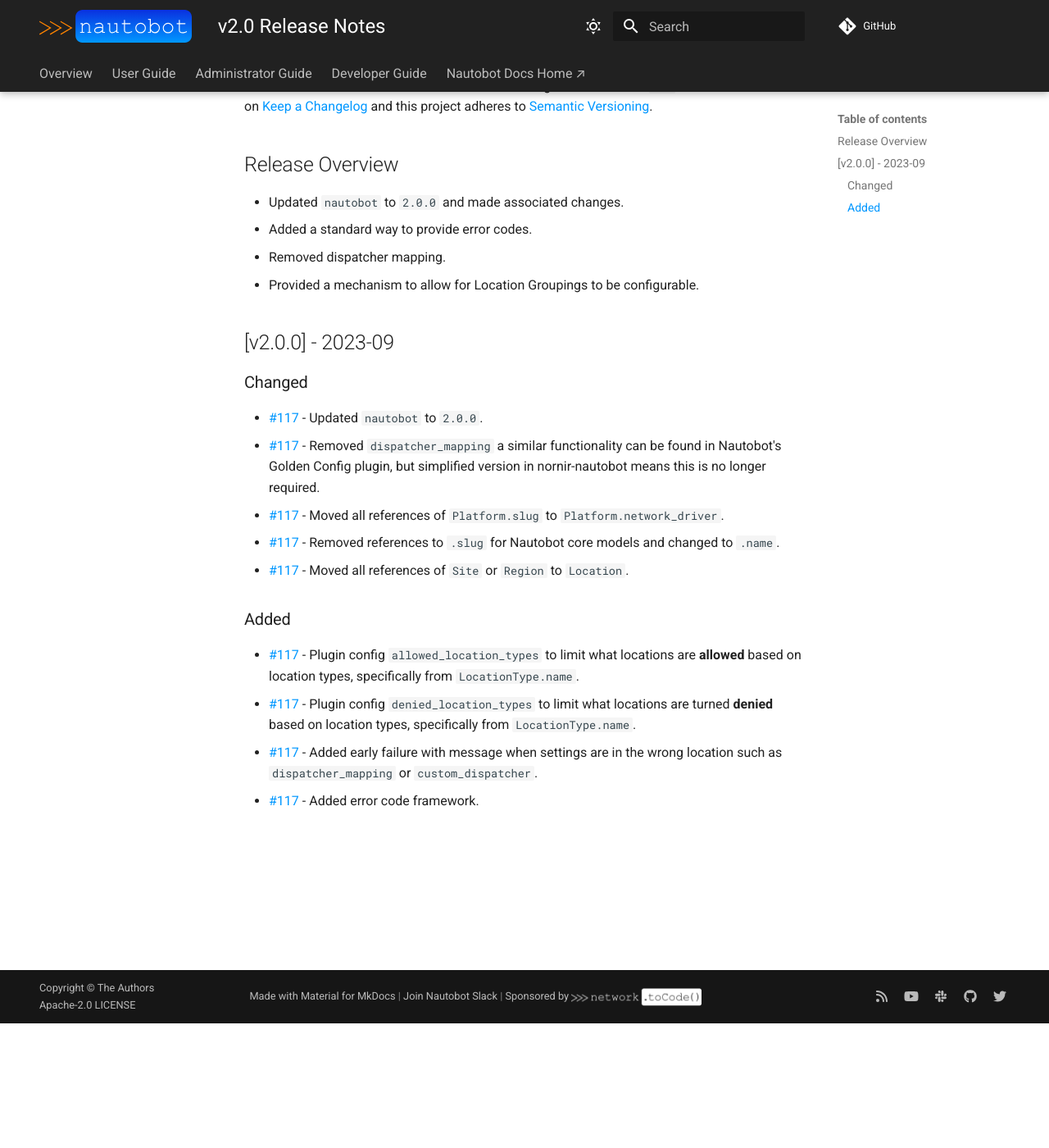
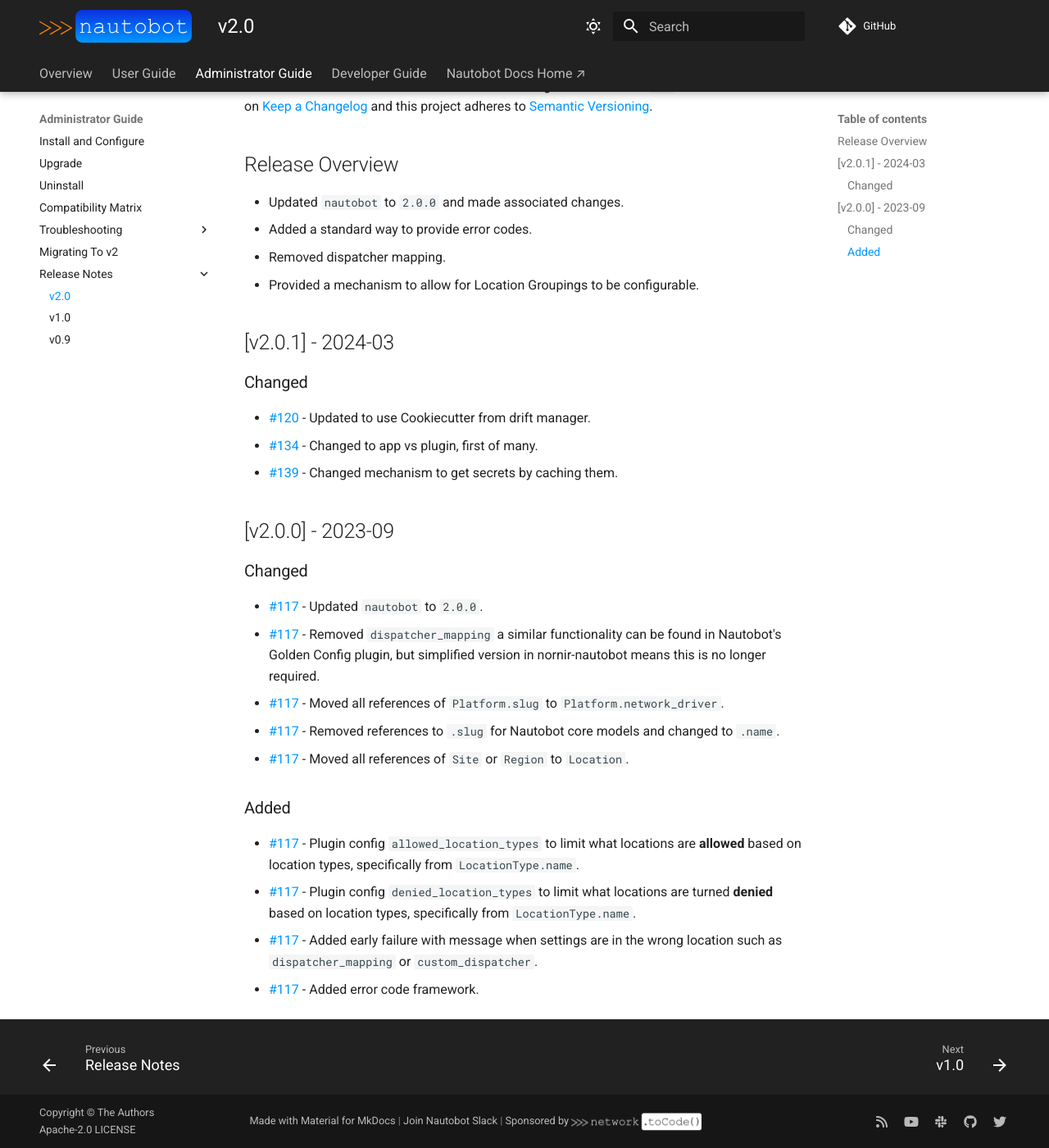
Before and after one commit to nautobot/nautobot-app-nornir, an MkDocs documentation site: the page built from docs/admin/release_notes/version_2.0.md, in a window 1280 px wide and 1400 px high, scrolled down 152 px. Shown: the whole window at 82% size. Built offline with MkDocs 1.6.1 and Material for MkDocs 9.7.7, drawn with Linux system fonts in a browser that asks for light colours; comment, search, counter and statistics services are not loaded.

Commit message:
Prep release 2.0.1 (#140)

```diff
--- a/docs/admin/release_notes/version_2.0.md
+++ b/docs/admin/release_notes/version_2.0.md
@@ -9,6 +9,14 @@
 - Removed dispatcher mapping.
 - Provided a mechanism to allow for Location Groupings to be configurable.
 
+
+## [v2.0.1] - 2024-03
+
+### Changed
+
+- [#120](https://github.com/nautobot/nautobot-plugin-nornir/issues/120) - Updated to use Cookiecutter from drift manager.
+- [#134](https://github.com/nautobot/nautobot-plugin-nornir/issues/134) - Changed to app vs plugin, first of many.
+- [#139](https://github.com/nautobot/nautobot-plugin-nornir/issues/139) - Changed mechanism to get secrets by caching them.
 
 ## [v2.0.0] - 2023-09
 
--- a/mkdocs.yml
+++ b/mkdocs.yml
@@ -120,6 +120,7 @@
       - Migrating To v2: "admin/migrating_to_v2.md"
       - Release Notes:
           - "admin/release_notes/index.md"
+          - v2.0: "admin/release_notes/version_2.0.md"
           - v1.0: "admin/release_notes/version_1.0.md"
           - v0.9: "admin/release_notes/version_0.9.md"
   - Developer Guide:
--- a/pyproject.toml
+++ b/pyproject.toml
@@ -1,6 +1,6 @@
 [tool.poetry]
 name = "nautobot-plugin-nornir"
-version = "2.0.0"
+version = "2.0.1"
 description = "Nautobot Nornir plugin."
 authors = ["Network to Code, LLC <info@networktocode.com>"]
 license = "Apache-2.0"
```
